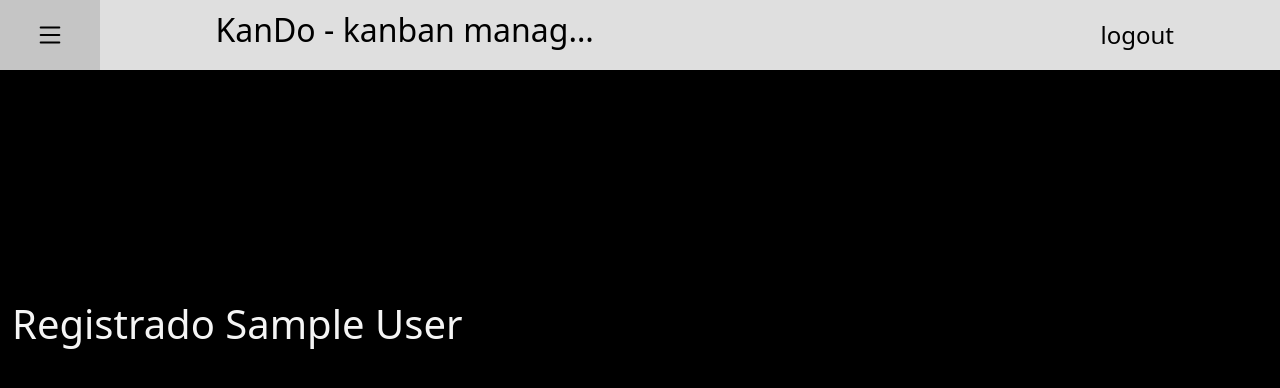
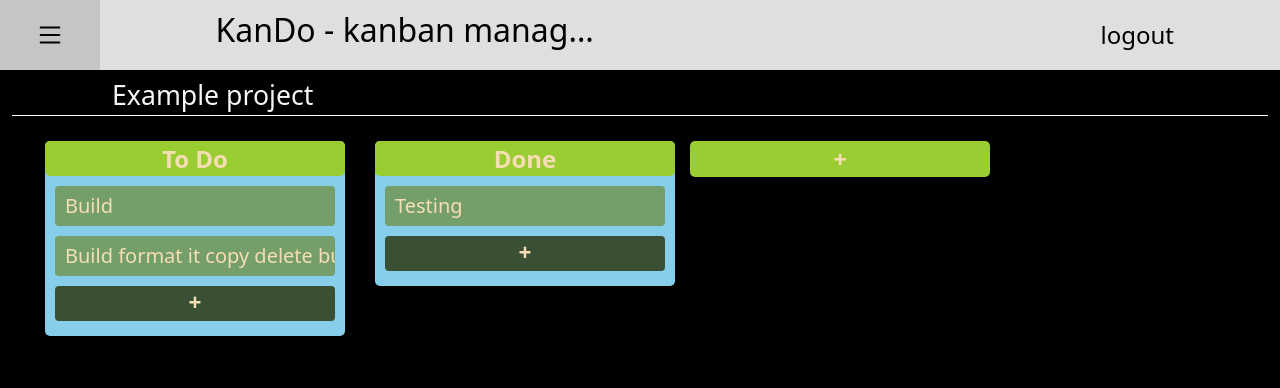
Before and after one commit to Vinicius-8/kando, a Django app: page /user/ in a window 1280 px wide. Shown: the top 388 px of the page. Run offline with Django 4.2, Linux system fonts and the light colour scheme; the visitor is signed in with stand-in values (Sample User, id 1).

Commit message:
adding new project

```diff
--- a/dashboard/templates/dashboard/dashboard.html
+++ b/dashboard/templates/dashboard/dashboard.html
@@ -3,6 +3,8 @@
 {% block content %}
 
 <div>
+    <div class="container-title-user-dashboard" style="border-bottom: none;">
+    </div>
     <div class="dashboard-container  align-items-start justify-content-start">
 
         <div id="parent-container" class="row align-items-start justify-content-start" >
--- a/static/styles/dashboard.css
+++ b/static/styles/dashboard.css
@@ -1,6 +1,6 @@
 .dashboard-container{
     width: max-content;
-    margin-top: 80px;
+    margin-top: 10px;
     color: wheat;
     padding-left: 30px;
     position: relative;
@@ -40,6 +40,7 @@
     right: -315px;
     margin: 15px;
     width: 300px;
+    min-width: 250px;
     /* height: 75vh; */
     height: auto;
     background-color: yellowgreen;
@@ -107,3 +108,15 @@
     cursor: pointer;
     background-color: rgb(58, 80, 53);
 }
+
+.container-title-user-dashboard{
+
+    margin-top: 75px;
+    border-bottom: 1px solid white;
+    padding-left: 100px;
+}
+
+.span-title-user-dashboard{
+    color: whitesmoke;
+    font-size: 20pt;
+}
--- a/templates/header.html
+++ b/templates/header.html
@@ -13,6 +13,7 @@
 
         <div class="col-lg-4 offset-lg-1      col-md-6 offset-md-1        col-sm-6 offset-sm-1    text-nowrap title-div">
             <div><h2 class="text-truncate">KanDo - kanban managment</h2></div>
+
         </div>
 
         {% if not request.user.is_authenticated %}
--- a/templates/main.html
+++ b/templates/main.html
@@ -24,7 +24,7 @@
       const NONE = 0;
       const BOARD = 1;
       const ITEM = 2;
-      const LIST = 3;
+      const PROJECT = 3;
 
       var creating = NONE;
 
@@ -73,8 +73,8 @@
             saveNewItem();
             break;
 
-          case LIST:
-
+          case PROJECT:
+            saveNewProject();
             break;
 
           default:
@@ -149,7 +149,7 @@
         }
 
         /* get item parent */
-        const itemParent = context.parentElement.getElementsByClassName("list-items-board-child")[0]
+        const projectParent = context.parentElement.getElementsByClassName("list-items-board-child")[0]
 
         /* Clone item element */
         const element = document.getElementsByClassName('simple-item')[0];
@@ -157,9 +157,48 @@
 
         /* define element title */
         itemClone.textContent = newBoardItemName;
-
+        itemClone.style.display="block";
         itemParent.append(itemClone);
 
+      }
+
+
+      /* project */
+      function openNewProjectCreation(){
+        document.getElementById("exampleModalLabel").textContent="List Name"
+        document.getElementById("modalSmallMessage").textContent="Name the new list"
+        openModal();
+
+        creating = PROJECT;
+      }
+
+      /* project  */
+      function saveNewProject(){
+        const newProjectName = inputModalContent // using the content from the modal
+
+        if(""=== newProjectName){
+          alert("Can't be empty");
+          return
+        }
+
+        /* get item parent */
+        const projectParent = document.getElementsByClassName("dashboard-container")[0]
+
+        /* Clone item element */
+        const modelElement = document.getElementById('parent-container-model');
+        const elementClone = modelElement.cloneNode(true);
+
+
+        /* removes old element */
+        document.getElementById('parent-container').remove()
+
+        elementClone.style.display = 'block';
+        elementClone.id = 'parent-container'
+
+        /* define element title */
+        //elementClone.textContent = newProjectName;
+        projectParent.append(elementClone);
+        closeNav();
       }
 
     </script>
@@ -171,8 +210,20 @@
     <!-- Side bar menu -->
 
     <div id="sidenav" class="sidenav" >
+      {% if request.user.is_authenticated %}
+        <a>
+          <span style="
+        color: grey;
+        font-size: 15pt;
+        border-bottom: solid 1px grey;
+        margin-top: -15px;
+        "
+        >User: {{user.name}}</span>
+      </a>
+
+      {% endif %}
       <a href="javascript:void(0)" class="closebtn" onclick="closeNav()">&times;</a>
-      <a href="#" onclick="createNewList()">Criar quadro</a>
+      <a href="#" onclick="openNewProjectCreation()">Create Project</a>
     </div>
 
     <!-- Modal -->
--- a/user/templates/user/user_dashboard.html
+++ b/user/templates/user/user_dashboard.html
@@ -1,5 +1,96 @@
 {% extends 'main.html' %}
 
 {% block content %}
-<h1 style="color: whitesmoke; margin-top: 300px;">Registrado {{user.name}}</h1>
+<div>
+    <div class="container-title-user-dashboard">
+        <span class="span-title-user-dashboard">Example project</span>
+    </div>
+    <div class="dashboard-container  align-items-start justify-content-start">
+
+
+        <div id="parent-container" class="row align-items-start justify-content-start" >
+
+            <!-- board model -->
+            <div class="list-board-container" style="display: none">
+                <div class="title-list-board-container d-flex align-items-center justify-content-center" >
+                    <span></span>
+                </div>
+
+                <div class="list-items-board flex-row align-items-center justify-content-center">
+                    <div class="list-items-board-child">
+                    </div>
+                    <div class="item-board text-center plus-item-board" onclick="openNewItemCreation(this)">+</div>
+                </div>
+            </div>
+
+            <div class="list-board-container">
+                <div class="title-list-board-container d-flex align-items-center justify-content-center">
+                    <span>To Do</span>
+                </div>
+
+                <div class="list-items-board flex-row align-items-center justify-content-center">
+                    <div class="list-items-board-child">
+                        <div class="item-board simple-item d-flex align-items-center">Build</div>
+                        <div class="item-board simple-item d-flex align-items-center">Build format it copy delete burn paste</div>
+
+                    </div>
+
+                    <div class="item-board text-center plus-item-board" onclick="openNewItemCreation(this)">+</div>
+                </div>
+            </div>
+
+            <div class="list-board-container">
+                <div class="title-list-board-container d-flex align-items-center justify-content-center">
+                    <span>Done</span>
+                </div>
+
+                <div class="list-items-board flex-row align-items-center justify-content-center">
+                    <div class="list-items-board-child">
+                        <div class="item-board simple-item d-flex align-items-center">Testing</div>
+
+                    </div>
+
+                    <div class="item-board text-center plus-item-board" onclick="openNewItemCreation(this)">+</div>
+                </div>
+            </div>
+
+
+
+            <div class="list-board-plus" onclick="openNewBoarCreation()">
+                <div class="d-flex align-items-center justify-content-center">
+                    <span>+</span>
+                </div>
+            </div>
+
+        </div>
+
+        <!-- parent model -->
+        <div id="parent-container-model" class="row align-items-start justify-content-start" style="display: none">
+
+            <!-- board model -->
+            <div class="list-board-container" style="display: none">
+                <div class="title-list-board-container d-flex align-items-center justify-content-center" >
+                    <span></span>
+                </div>
+
+                <div class="list-items-board flex-row align-items-center justify-content-center">
+                    <div class="list-items-board-child">
+                        <!-- item model (without the d-flex)-->
+                        <div class="item-board simple-item  align-items-center" style="display: none; "></div>
+                    </div>
+                    <div class="item-board text-center plus-item-board" onclick="openNewItemCreation(this)">+</div>
+                </div>
+            </div>
+
+            <div class="list-board-plus" onclick="openNewBoarCreation()">
+                <div class="d-flex align-items-center justify-content-center">
+                    <span>+</span>
+                </div>
+            </div>
+
+        </div>
+
+    </div>
+
+</div>
 {% endblock content %}
```
